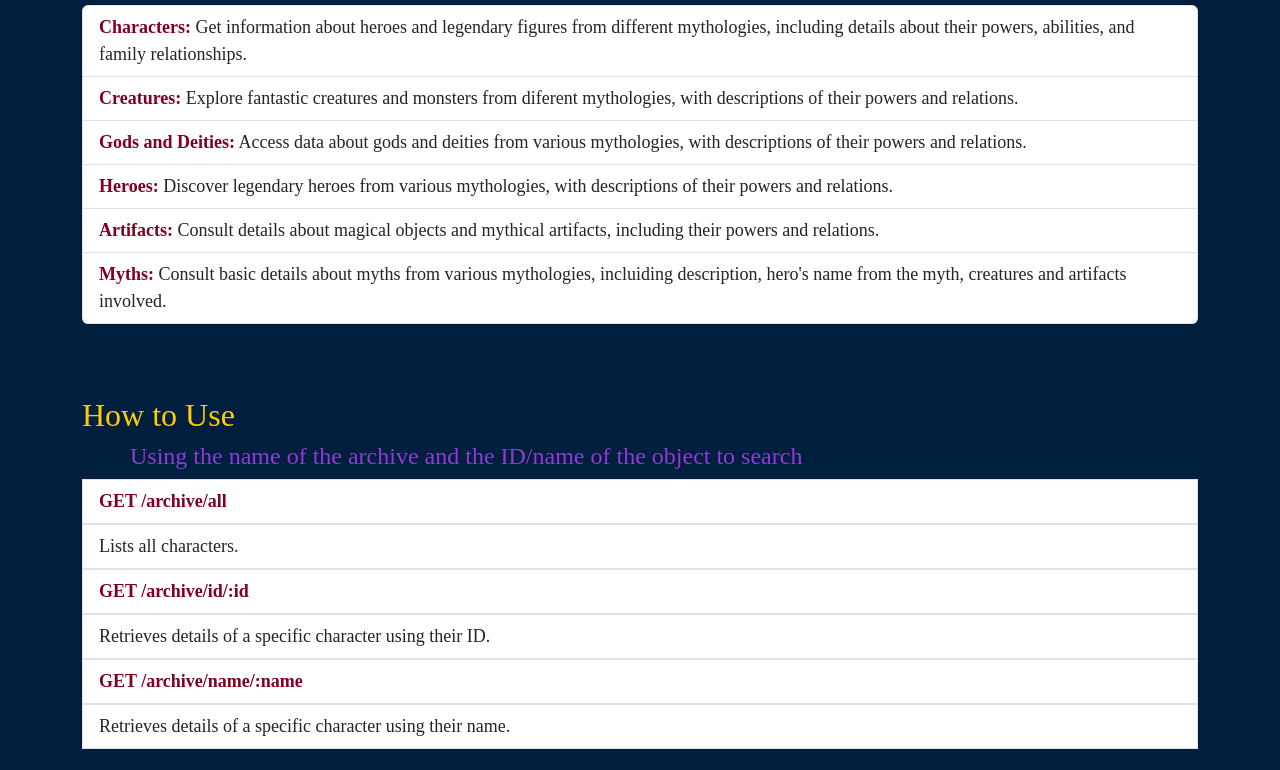
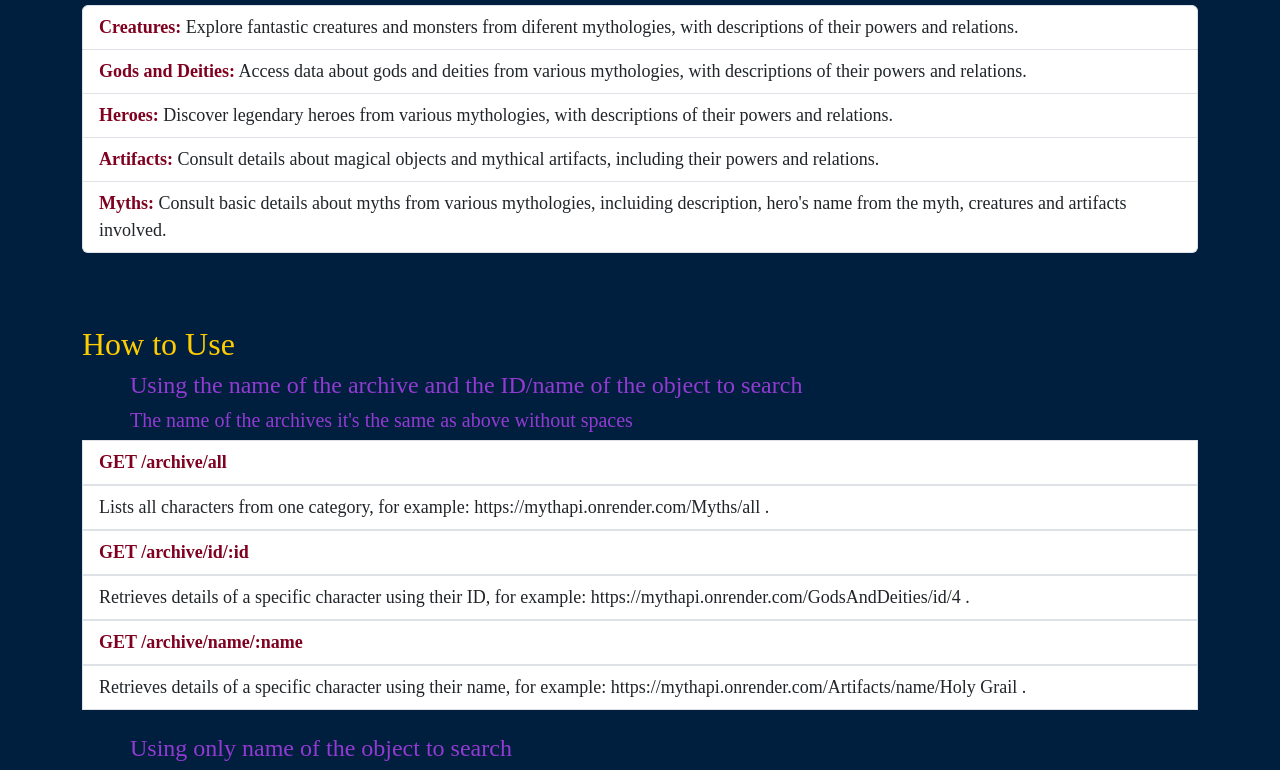
Before and after one commit to RodrigoGtzRbl/MythapiWeb, a plain HTML site: page index.html in a window 1280 px wide. Shown: the part 469-1239 px from the top of the page. Drawn offline with nearby package versions, Linux system fonts and the light colour scheme; a web font is replaced by a local one.

Commit message:
Update index.html

```diff
--- a/index.html
+++ b/index.html
@@ -43,11 +43,6 @@
         <section class="container pt-5">
             <h2 class="mt-4">What You Can Find</h2>
             <ul class="list-group">
-                <li class="list-group-item"><strong>Characters:</strong> Get information about heroes and
-                    legendary figures from different mythologies, including details about their powers, abilities, and
-                    family relationships.
-                </li>
-
                 <li class="list-group-item"><strong>Creatures:</strong> Explore fantastic creatures and
                     monsters from diferent mythologies, with descriptions of their powers and relations.
                 </li>
@@ -75,12 +70,16 @@
                         <h4 class="ms-5">Using the name of the archive and the ID/name of the object to search</h4>
                     </div>
 
+                    <div class="col-12">
+                        <h5 class="ms-5">The name of the archives it's the same as above without spaces</h5>
+                    </div>
+
                     <div class="col-12 ">
                         <li class="list-group-item"><strong>GET /archive/all</strong></li>
                     </div>
 
                     <div class="col-12 ">
-                        <li class="list-group-item">Lists all characters.</li>
+                        <li class="list-group-item">Lists all characters from one category, for example: <span>https://mythapi.onrender.com/Myths/all</span> .</li>
                     </div>
 
                     <div class="col-12 ">
@@ -88,7 +87,7 @@
                     </div>
                     <div class="col-12 ">
                         <li class="list-group-item">Retrieves details of a specific
-                            character using their ID.</li>
+                            character using their ID, for example: <span>https://mythapi.onrender.com/GodsAndDeities/id/4</span> .</li>
                     </div>
 
                     <div class="col-12 ">
@@ -97,7 +96,7 @@
 
                     <div class="col-12 ">
                         <li class="list-group-item">Retrieves details of a
-                            specific character using their name.</li>
+                            specific character using their name, for example: <span>https://mythapi.onrender.com/Artifacts/name/Holy Grail</span> .</li>
                     </div>
 
                     <div class="col-12 mt-4">
@@ -110,7 +109,7 @@
 
                     <div class="col-12 ">
                         <li class="list-group-item">Retrieves details of a
-                            specific character using their name.</li>
+                            specific character using their name, for example: <span>https://mythapi.onrender.com/search/Perseus</span> .</li>
                     </div>
                 </div>
             </ul>
```
